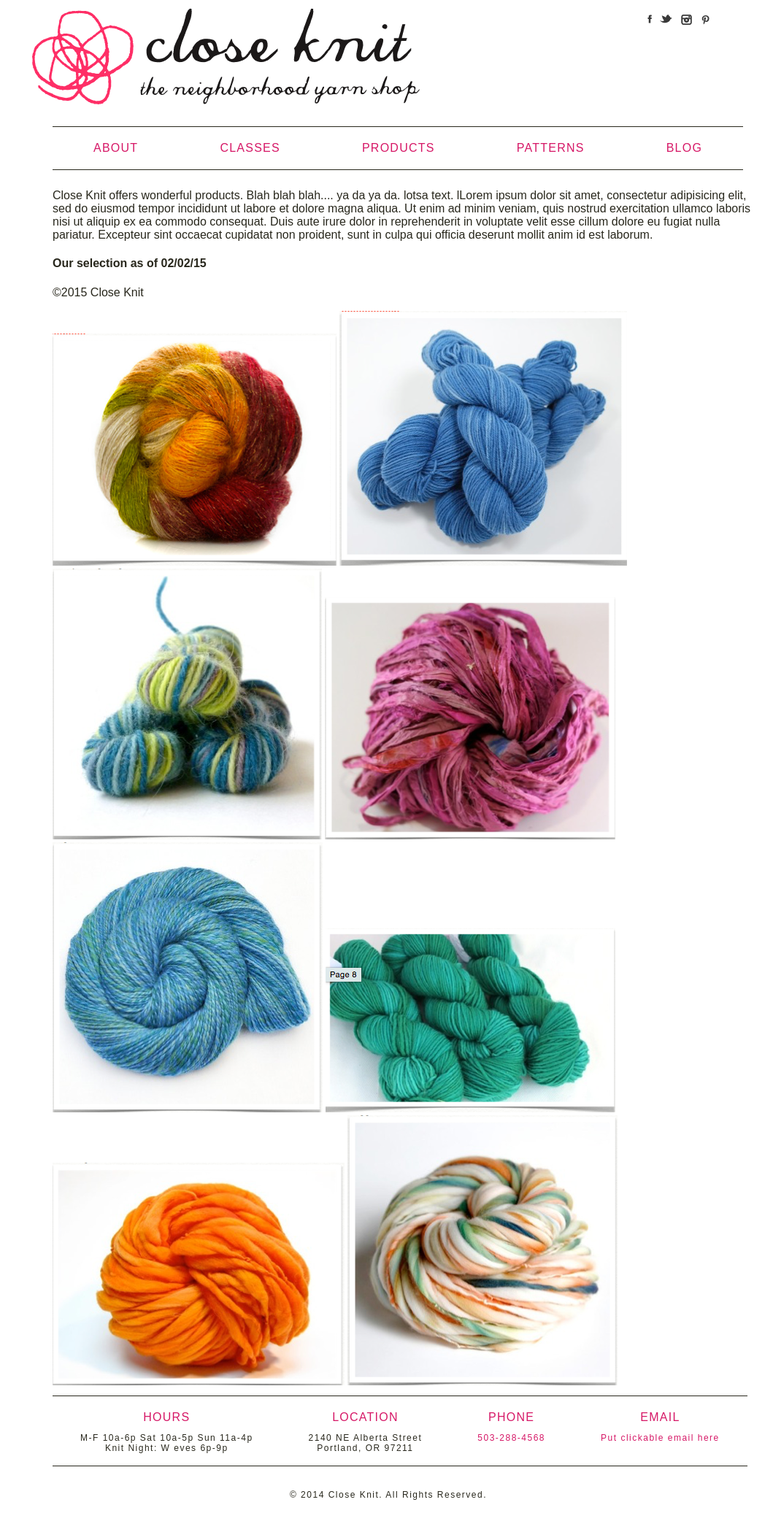
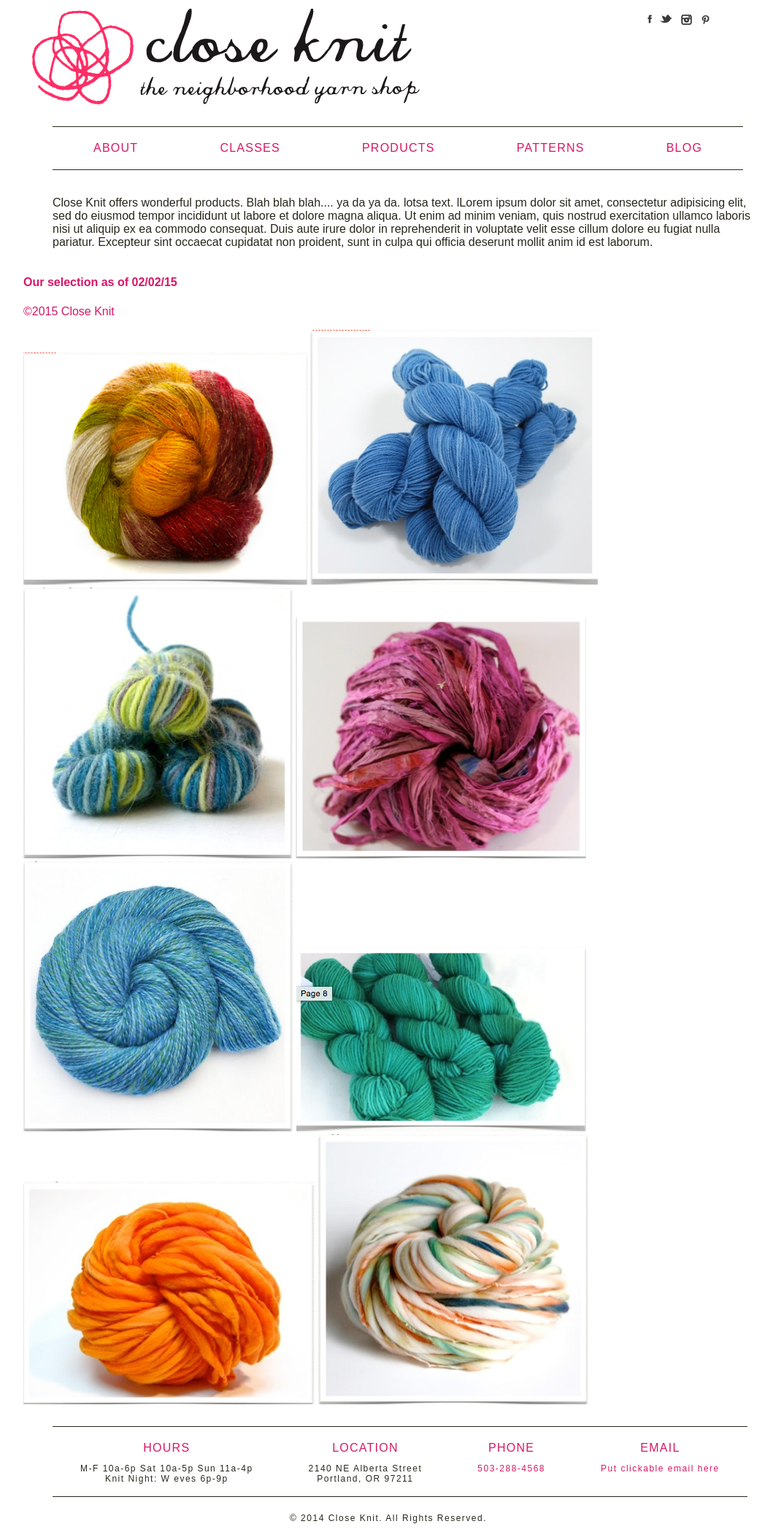
Before and after one commit to kdv24/CK_web, a PHP site: page /products.php in a window 1280 px wide. Shown: the whole page at 73% size, without its empty margins (108-1167 px from the left). Before the commit the page ends 2055 px from the top, so only its background shows below. Run offline with PHP 8.4, Linux system fonts and the light colour scheme.

Commit message:
messing with grids

```diff
--- a/products.php
+++ b/products.php
@@ -36,11 +36,13 @@
         <li><a href="patterns.html">PATTERNS</a></li>
         <li><a href="http://closeknitportland.blogspot.com" target="_blank">BLOG</a></li>
       </ul>
-
-     <div class="about" class="grid_12 omega">
-      <p>
-      Close Knit offers wonderful products. Blah blah blah.... ya da ya da. lotsa text. lLorem ipsum dolor sit amet, consectetur adipisicing elit, sed do eiusmod tempor incididunt ut labore et dolore magna aliqua. Ut enim ad minim veniam, quis nostrud exercitation ullamco laboris nisi ut aliquip ex ea commodo consequat. Duis aute irure dolor in reprehenderit in voluptate velit esse cillum dolore eu fugiat nulla pariatur. Excepteur sint occaecat cupidatat non proident, sunt in culpa qui officia deserunt mollit anim id est laborum.
-      </p>
+    </div>
+    <div class="about" class="grid_12 omega">
+        <p>
+        Close Knit offers wonderful products. Blah blah blah.... ya da ya da. lotsa text. lLorem ipsum dolor sit amet, consectetur adipisicing elit, sed do eiusmod tempor incididunt ut labore et dolore magna aliqua. Ut enim ad minim veniam, quis nostrud exercitation ullamco laboris nisi ut aliquip ex ea commodo consequat. Duis aute irure dolor in reprehenderit in voluptate velit esse cillum dolore eu fugiat nulla pariatur. Excepteur sint occaecat cupidatat non proident, sunt in culpa qui officia deserunt mollit anim id est laborum.
+        </p>
+    </div>
+    <div class="container grid_3 omega">
         <h4>Our selection as of <?php echo date('m/d/y'); ?></h4>
           <p>&copy;<?php echo date('Y') ; ?> Close Knit</p>
           <img src="img/ckyarns/artyarns.png" alt="artyarns">
@@ -51,8 +53,8 @@
           <img src="img/ckyarns/fyberspates.png" alt="fyberspates">
           <img src="img/ckyarns/gingkoleaf.png" alt="gingkoleaf">
           <img src="img/ckyarns/hoggwildfibers.png" alt="hoggwildfibers">
-      </div>
-
+    </div>
+    <div class="container grid_12">
       <ul class="footer">
         <li>HOURS
           <p class="black_text"><span>M-F 10a-6p Sat 10a-5p Sun 11a-4p</span><br>
```
